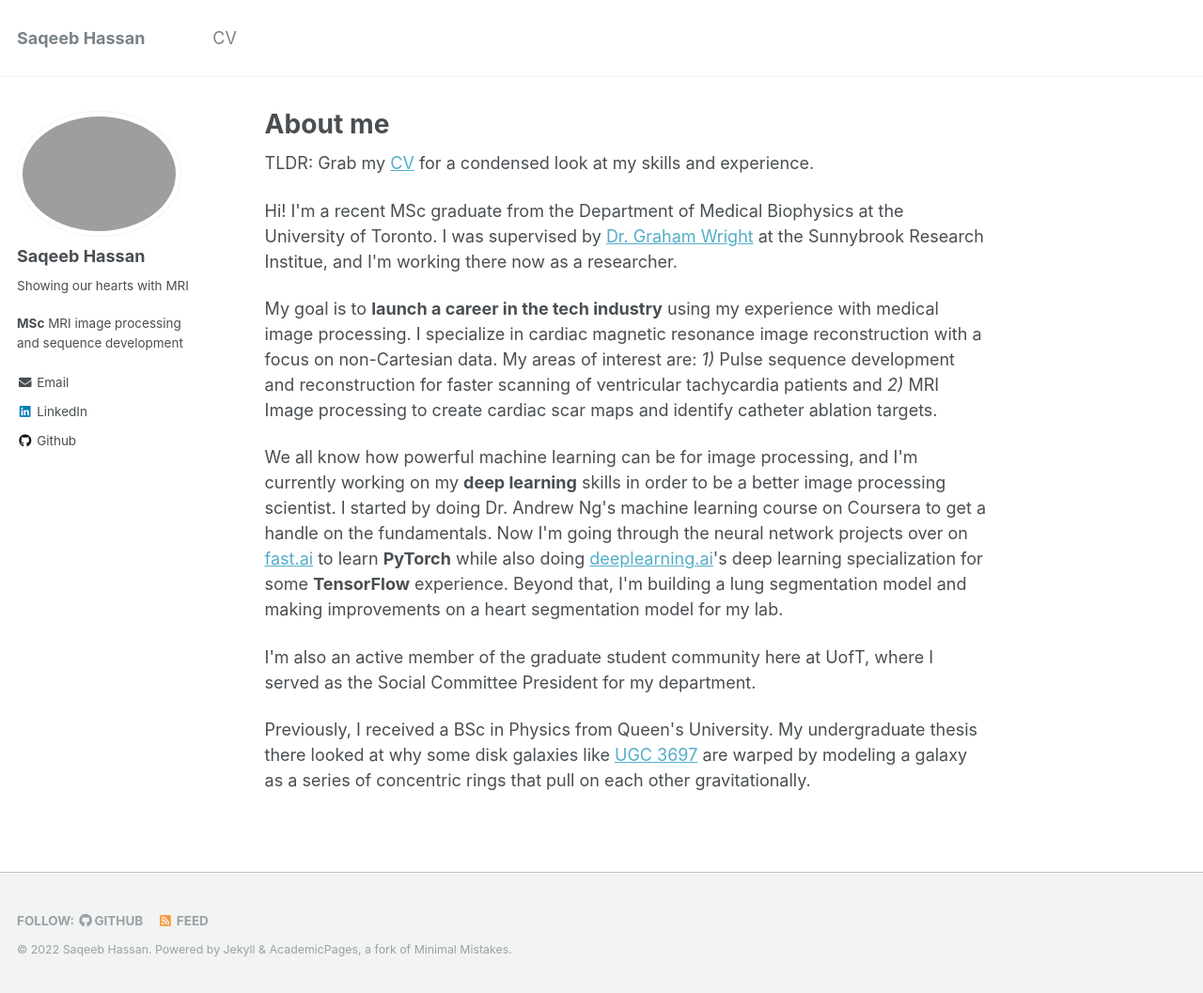
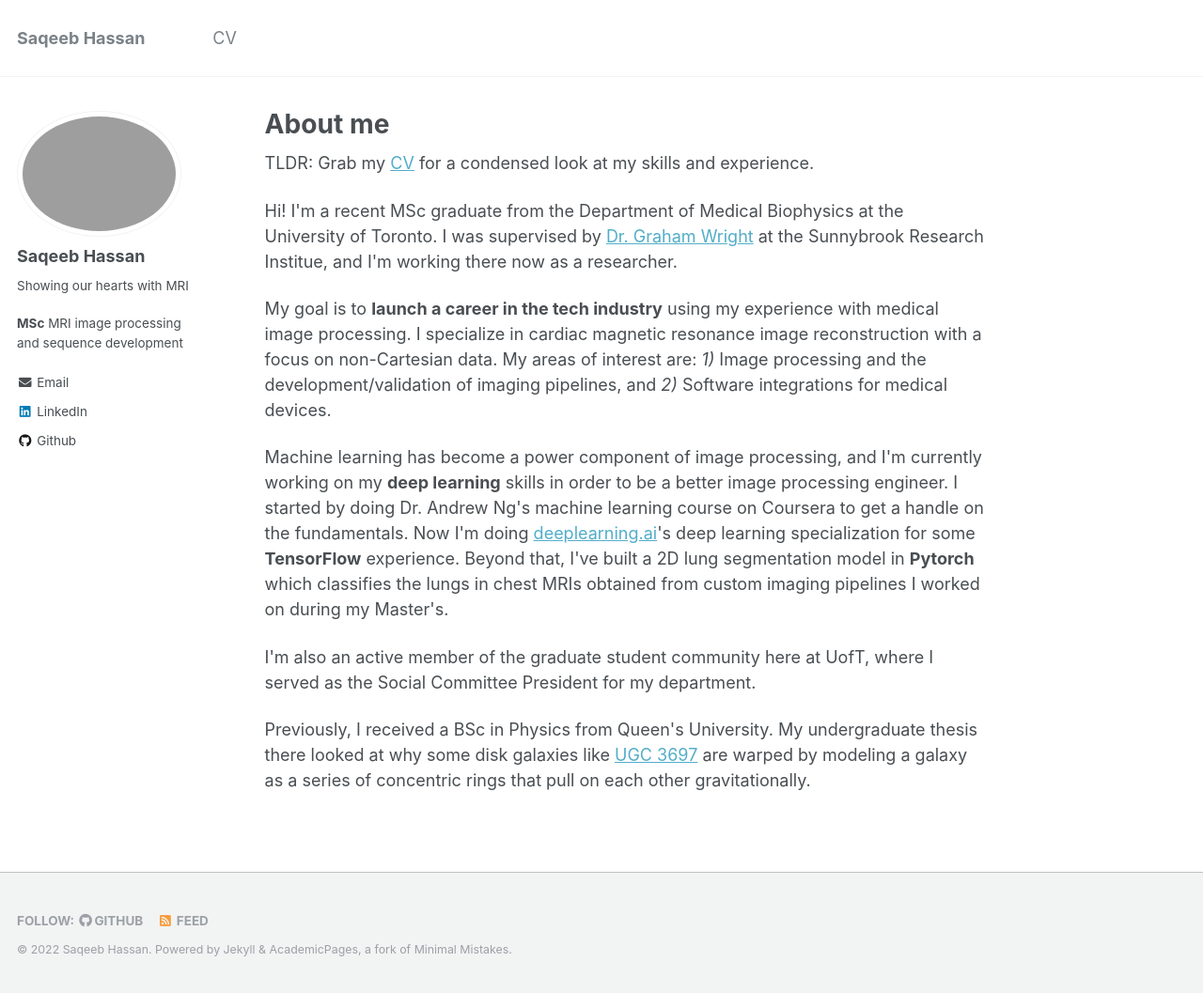
Before and after one commit to Saqeeb95/saqeeb.com-old, a Jekyll site: the page built from _pages/about.html, in a window 1280 px wide and 1057 px high. Shown: the whole window at 94% size. Built offline with Jekyll 4.4.1, drawn with Linux system fonts in a browser that asks for light colours.

Commit message:
updated about me page
less emphahsis on MRI

```diff
--- a/_pages/about.html
+++ b/_pages/about.html
@@ -26,18 +26,17 @@ redirect_from:
   <p>
     My goal is to <b>launch a career in the tech industry</b> using my experience with medical image processing.
     I specialize in cardiac magnetic resonance image reconstruction with a focus on non-Cartesian data. My areas of interest are:
-     <em>1)</em> Pulse sequence development and reconstruction for faster scanning of ventricular tachycardia patients and
-     <em>2)</em> MRI Image processing to create cardiac scar maps and identify catheter ablation targets.
+     <em>1)</em> Image processing and the development/validation of imaging pipelines, and
+     <em>2)</em> Software integrations for medical devices.
   </p>
 
   <p>
-    We all know how powerful machine learning can be for image processing, and I'm currently working on my <b>deep learning</b> skills
-    in order to be a better image processing scientist. I started by doing Dr. Andrew Ng's machine learning course on Coursera
-    to get a handle on the fundamentals. Now I'm going through the neural network projects over on
-     <a href="https://fast.ai" target="_blank">fast.ai</a> to learn <b>PyTorch</b> while also doing
+    Machine learning has become a power component of image processing, and I'm currently working on my <b>deep learning</b> skills
+    in order to be a better image processing engineer. I started by doing Dr. Andrew Ng's machine learning course on Coursera
+    to get a handle on the fundamentals. Now I'm doing
      <a href="https://deeplearning.ai" target="_blank">deeplearning.ai</a>'s deep learning specialization for some
-     <b>TensorFlow</b> experience. Beyond that, I'm building a lung segmentation model and making improvements on a
-     heart segmentation model for my lab.
+     <b>TensorFlow</b> experience. Beyond that, I've built a 2D lung segmentation model in <b>Pytorch</b> which classifies the lungs in chest MRIs
+     obtained from custom imaging pipelines I worked on during my Master's.
   </p>
 
   <p>
```
